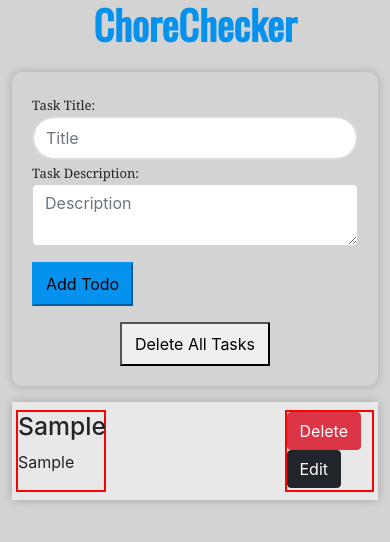
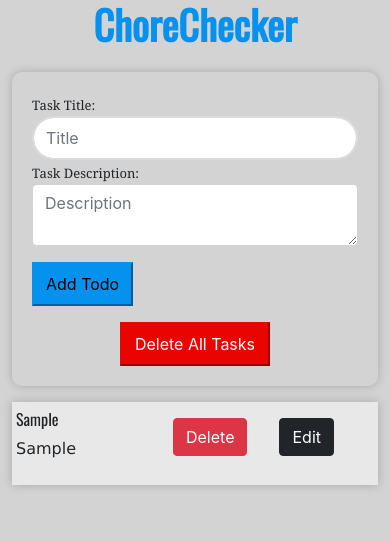
Before and after one commit to KiranS22/ts-todo, a React (Create React App) app: page / in a window 390 px wide. Both pictures are taken after typing "Sample", "Sample" into the empty fields and a click on the button "Add Todo". Shown: the top 542 px of the page. Built offline with nearby package versions, Linux system fonts and the light colour scheme.

Commit message:
Interface styled for deskTop
Now checking responsiveness on mobile and tablet

```diff
--- a/src/Components/List/SingleTodo.tsx
+++ b/src/Components/List/SingleTodo.tsx
@@ -12,12 +12,12 @@ const SingleTodo = ({
 }: SingleTodoProps) => {
   return (
     <div className="d-flex justify-content-between">
-      <div className="w-25 custom-border">
+      <div className="w-25">
         {" "}
-        <h2>{todo.title}</h2>
-        <p>{todo.description}</p>
+        <h4 className="todo-title">{todo.title}</h4>
+        <p className="todo-desc">{todo.description}</p>
       </div>
-      <div className="w-25 custom-border">
+      <div className="task-card-button-container  px-4">
         <button
           className="btn btn-danger"
           type="button"
--- a/src/Resources/CSS/Form/Form.css
+++ b/src/Resources/CSS/Form/Form.css
@@ -38,9 +38,20 @@ textarea {
 .custom-btn-primary:hover {
   background-color: rgb(8, 73, 96);
   border-color: rgb(8, 73, 96);
+  color: #fff;
 }
 
 .custom-btn-danger {
   width: 100%;
   max-width: 150px;
+  color: #fff;
+  background-color: rgb(233, 4, 0);
+  border-color: rgb(233, 4, 0);
 }
+.custom-btn-danger:hover {
+  width: 100%;
+  max-width: 150px;
+  color: #fff;
+  background-color: rgb(123, 10, 8);
+  border-color:  rgb(123, 10, 8);
+}
--- a/src/Resources/CSS/Takboard/taskBoared.css
+++ b/src/Resources/CSS/Takboard/taskBoared.css
@@ -4,3 +4,14 @@
   padding: 8px 4px;
   box-shadow: 0px 0px 10px rgba(0, 0, 0, 0.2);
 }
+.task-card-button-container button {
+  margin: 8px 16px;
+}
+
+.todo-title {
+  font-size: 16px;
+  font-family: var(--title-font);
+}
+.todo-desc {
+  font-family: 'Lucida Sans', 'Lucida Sans Regular', 'Lucida Grande', 'Lucida Sans Unicode', Geneva, Verdana, sans-serif;
+}
```
